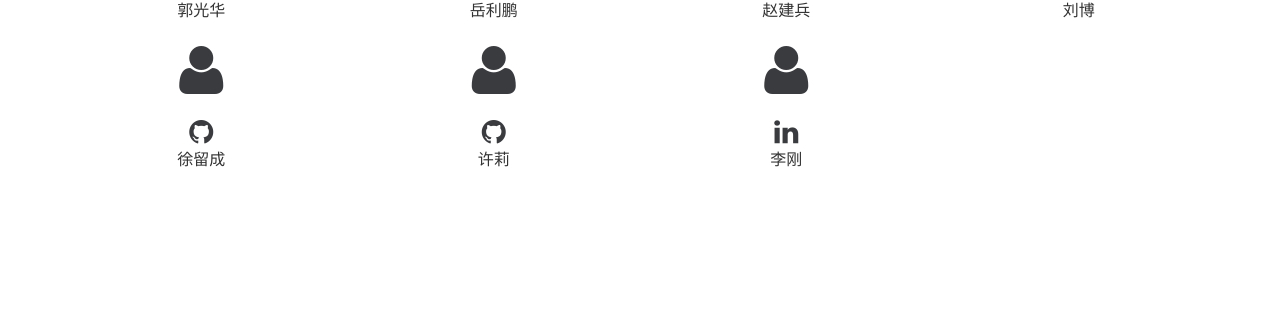
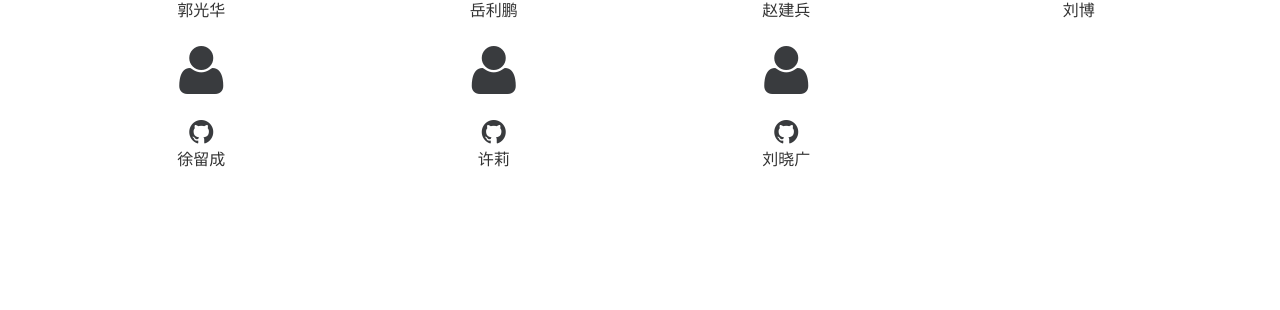
Before and after one commit to chainpool/chainpool.github.io, a Jekyll site: the page built from index.html, in a window 1280 px wide and 900 px high, scrolled down 1914 px. Shown: the part 242-552 px from the top of the window. Built offline with Jekyll 4.4.1, drawn with Linux system fonts in a browser that asks for light colours.

Commit message:
Update team

```diff
--- a/_includes/team.html
+++ b/_includes/team.html
@@ -80,10 +80,10 @@
                     <i class="fa fa-4x fa-user wow bounceIn text-primary" data-wow-delay=".3s"></i>
                 </div>
                 <div class="service-box">
-                    <a href="https://www.linkedin.com/in/%E5%88%9A-%E6%9D%8E-997193bb/?locale=en_US">
-                    <i class="fa fa-2x fa-linkedin wow bounceIn text-primary" data-wow-delay=".3s"></i>
+                    <a href="https://github.com/github8577">
+                    <i class="fa fa-2x fa-github wow bounceIn text-primary" data-wow-delay=".3s"></i>
                     </a>
-                    <p>李刚</p>
+                    <p>刘晓广</p>
                 </div>
             </div>
         </div>
```
